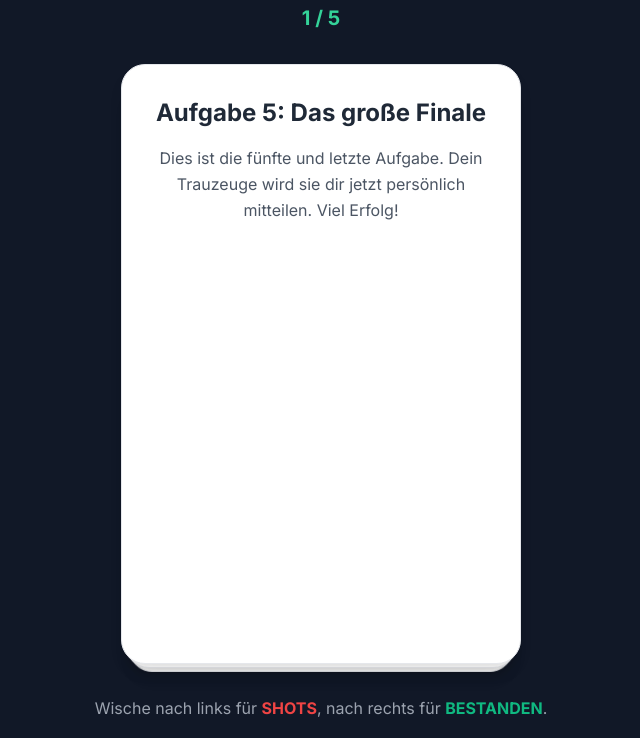
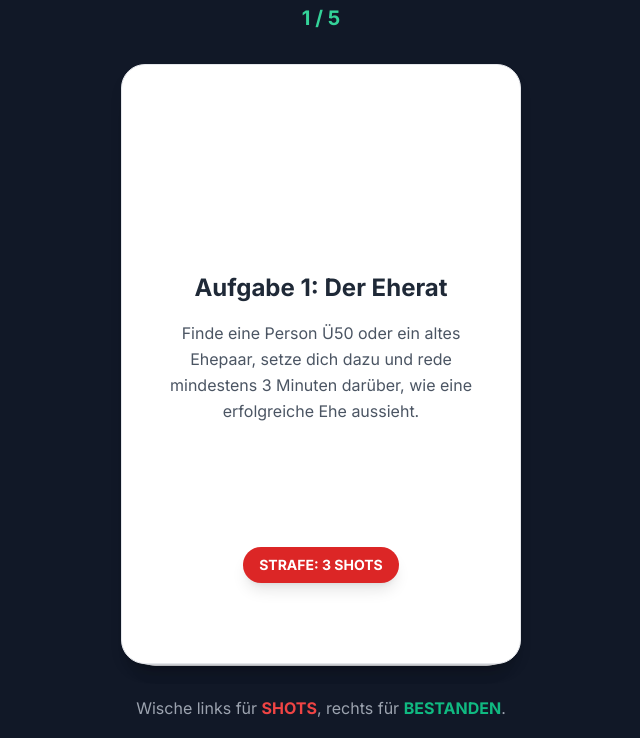
Before and after one commit to nERoX1329/JGA-Spiel, a plain HTML site: page index.html in a window 1280 px wide. Shown: the part 62-800 px from the top of the page, without its empty margins (319-959 px from the left). Drawn offline with nearby package versions, Linux system fonts and the light colour scheme.

Commit message:
Update index.html

```diff
--- a/index.html
+++ b/index.html
@@ -41,28 +41,16 @@
             will-change: transform;
             display: flex;
             flex-direction: column;
-            justify-content: space-between;
+            justify-content: center; /* Center content vertically */
             align-items: center;
             padding: 2rem; /* 32px */
+            padding-bottom: 4rem; /* More padding at bottom for shot info */
             text-align: center;
             border: 1px solid #e5e7eb;
         }
 
         .card:active {
             cursor: grabbing;
-        }
-
-        /* Give depth to the stacked cards */
-        .card:nth-child(2) {
-            transform: translateY(10px) scale(0.98);
-            z-index: -1;
-        }
-        .card:nth-child(3) {
-            transform: translateY(20px) scale(0.96);
-            z-index: -2;
-        }
-        .card:nth-child(n+4) {
-             display: none;
         }
 
         /* Status overlay that appears during swipe */
@@ -74,16 +62,21 @@
             opacity: 0;
             transition: opacity 0.2s ease-in-out;
             pointer-events: none; /* Makes sure it doesn't interfere with dragging */
+            border: 4px solid;
+            padding: 0.5rem 1rem;
+            border-radius: 0.75rem;
         }
 
         .status-indicator.like {
             color: #10B981; /* Emerald 500 */
+            border-color: #10B981;
             right: 40px;
             transform: rotate(15deg);
         }
 
         .status-indicator.nope {
             color: #EF4444; /* Red 500 */
+            border-color: #EF4444;
             left: 40px;
             transform: rotate(-15deg);
         }
@@ -101,7 +94,7 @@
         </div>
 
         <div class="mt-8 text-center text-gray-400 px-4">
-            <p>Wische nach links für <span class="text-red-500 font-bold">SHOTS</span>, nach rechts für <span class="text-emerald-500 font-bold">BESTANDEN</span>.</p>
+            <p>Wische links für <span class="text-red-500 font-bold">SHOTS</span>, rechts für <span class="text-emerald-500 font-bold">BESTANDEN</span>.</p>
         </div>
     </div>
 
@@ -109,10 +102,12 @@
     <div id="final-screen" class="hidden flex-col items-center justify-center text-center p-8">
         <h2 class="text-5xl font-black text-emerald-400 mb-4">GESCHAFFT!</h2>
         <p class="text-xl text-gray-200 mb-8">Starke Leistung! Hier ist der Ablaufplan für den Rest des Tages.</p>
+        <a id="qr-link" href="https://nerox1329.github.io/Ablaufplan/" target="_blank" rel="noopener noreferrer">
             <div class="bg-white p-4 rounded-xl shadow-lg">
-            <img id="qr-code" src="https://api.qrserver.com/v1/create-qr-code/?size=250x250&data=HierKoennteDeinLinkStehen" alt="QR Code zum Ablaufplan"
+                <img id="qr-code" src="" alt="QR Code zum Ablaufplan"
                      onerror="this.onerror=null; this.src='https://placehold.co/250x250/ffffff/000000?text=QR+Code+fehlt';">
             </div>
+        </a>
          <button onclick="location.reload()" class="mt-8 bg-emerald-500 hover:bg-emerald-600 text-white font-bold py-3 px-6 rounded-full transition-transform transform hover:scale-105">
             Nochmal spielen
         </button>
@@ -123,23 +118,28 @@
         const tasks = [
             {
                 title: "Aufgabe 1: Der Eherat",
-                description: "Finde eine Person Ü50 oder ein altes Ehepaar, setze dich dazu und rede mindestens 3 Minuten darüber, wie eine erfolgreiche Ehe aussieht."
+                description: "Finde eine Person Ü50 oder ein altes Ehepaar, setze dich dazu und rede mindestens 3 Minuten darüber, wie eine erfolgreiche Ehe aussieht.",
+                shots: 3
             },
             {
                 title: "Aufgabe 2: Bundesliga-Duell",
-                description: "Jetzt wird es spannend! Du zählst jetzt abwechselnd mit dem Trauzeugen die Bundesligisten auf. Wer zuerst nicht mehr weiter weiß, trinkt 3 Shots. Los geht’s!"
+                description: "Jetzt wird es spannend! Du zählst jetzt abwechselnd mit dem Trauzeugen die Bundesligisten auf. Wer zuerst nicht mehr weiter weiß, trinkt.",
+                shots: 3
             },
             {
                 title: "Aufgabe 3: Clash of Clans",
-                description: "Öffne Clash of Clans und nimm die Herausforderung im Chat an. 3 Sterne: Alle anderen trinken 2 Shots. 2 Sterne: Du trinkst 2 Shots. 0-1 Stern: Du trinkst 3 Shots. Gutes Clshen!"
+                description: "Öffne CoC und nimm die Herausforderung an. 3★: Alle anderen trinken 2 Shots. 2★: Du trinkst 2 Shots. 0-1★: Du trinkst 3 Shots!",
+                shots: 3 // Fallback, falls die Aufgabe generell verweigert wird
             },
             {
                 title: "Aufgabe 4: Die Durchsage",
-                description: "Du stehst auf und fragst einmal gut verständlich, sodass es im ganzen Raum zu hören ist: 'Entschuldigung, hat hier jemand den Bräutigam gesehen?'. Bei Nichterfüllung: 2 Shots."
+                description: "Du stehst auf und fragst einmal gut verständlich, sodass es im ganzen Raum zu hören ist: 'Entschuldigung, hat hier jemand den Bräutigam gesehen?'.",
+                shots: 2
             },
             {
                 title: "Aufgabe 5: Das große Finale",
-                description: "Dies ist die fünfte und letzte Aufgabe. Dein Trauzeuge wird sie dir jetzt persönlich mitteilen. Viel Erfolg!"
+                description: "Dies ist die fünfte und letzte Aufgabe. Dein Trauzeuge wird sie dir jetzt persönlich mitteilen. Viel Erfolg!",
+                shots: 5
             }
         ];
 
@@ -152,35 +152,39 @@
 
         // --- STATE ---
         let currentIndex = 0;
-        let allCards = [];
 
         // --- FUNCTIONS ---
 
         /**
-         * Creates and appends all task cards to the DOM.
+         * Creates and appends all task cards to the DOM in the correct order.
          */
         function createCards() {
-            tasks.slice().reverse().forEach((task, index) => {
+            // By reversing the array first, and then prepending, we ensure Card 1 is the first element in the DOM and thus on top.
+            tasks.slice().reverse().forEach((task) => {
                 const card = document.createElement('div');
                 card.classList.add('card');
                 card.innerHTML = `
+                    <div class="relative w-full h-full flex flex-col justify-center items-center">
+                         <div class="absolute top-0 w-full h-12 flex justify-between items-center px-4">
+                            <div class="status-indicator nope">SHOTS!</div>
+                            <div class="status-indicator like">TOP!</div>
+                        </div>
                         <div>
                             <h3 class="text-2xl font-bold text-gray-800 mb-4">${task.title}</h3>
                             <p class="text-gray-600 leading-relaxed">${task.description}</p>
                         </div>
-                    <div class="w-full h-12 flex justify-between items-center px-4 absolute top-0 left-0">
-                        <div class="status-indicator nope">SHOTS!</div>
-                        <div class="status-indicator like">TOP!</div>
+                         <div class="absolute bottom-4 bg-red-600 text-white text-sm font-bold px-4 py-2 rounded-full shadow-lg">
+                            STRAFE: ${task.shots} SHOTS
+                         </div>
                     </div>
                 `;
-                cardStack.appendChild(card);
+                cardStack.prepend(card);
             });
-            allCards = document.querySelectorAll('.card');
-            initCard(allCards[0]);
+            updateCardStackVisuals();
         }
 
         /**
-         * Initializes event listeners for the top card.
+         * Initializes event listeners for the current top card.
          * @param {HTMLElement} card The card element to make interactive.
          */
         function initCard(card) {
@@ -188,27 +192,22 @@
 
             let isDragging = false;
             let startX = 0;
-            let startY = 0;
-
             const nopeIndicator = card.querySelector('.status-indicator.nope');
             const likeIndicator = card.querySelector('.status-indicator.like');
 
             function onPointerDown(e) {
                 isDragging = true;
                 startX = e.pageX ?? e.touches[0].pageX;
-                startY = e.pageY ?? e.touches[0].pageY;
-                card.style.transition = 'none'; // Disable transition for smooth dragging
+                card.style.transition = 'none';
             }
 
             function onPointerMove(e) {
                 if (!isDragging) return;
-
                 const currentX = e.pageX ?? e.touches[0].pageX;
                 const diffX = currentX - startX;
-                const rotate = diffX * 0.1; // Rotation effect
+                const rotate = diffX * 0.1;
+                const opacity = Math.min(Math.abs(diffX) / 100, 1);
 
-                // Show status indicator based on swipe direction
-                const opacity = Math.min(Math.abs(diffX) / 100, 1);
                 if(diffX > 0) {
                     likeIndicator.style.opacity = opacity;
                     nopeIndicator.style.opacity = 0;
@@ -223,55 +222,62 @@
             function onPointerUp(e) {
                 if (!isDragging) return;
                 isDragging = false;
-
-                const currentX = e.pageX ?? e.changedTouches[0].pageX;
-                const diffX = currentX - startX;
-
-                card.style.transition = 'transform 0.4s cubic-bezier(0.25, 0.46, 0.45, 0.94)';
                 likeIndicator.style.opacity = 0;
                 nopeIndicator.style.opacity = 0;
+                card.style.transition = 'transform 0.4s cubic-bezier(0.25, 0.46, 0.45, 0.94)';
 
-                // Check swipe threshold
+                const diffX = (e.pageX ?? e.changedTouches[0].pageX) - startX;
+
                 if (Math.abs(diffX) > card.clientWidth * 0.4) {
                     const direction = diffX > 0 ? 1 : -1;
-                    card.style.transform = `translateX(${direction * (window.innerWidth)}px) rotate(${direction * 30}deg)`;
-
-                    // Remove card after animation
-                    setTimeout(() => {
-                        card.remove();
-                        handleNextCard();
-                    }, 400);
-
+                    card.style.transform = `translateX(${direction * window.innerWidth}px) rotate(${direction * 30}deg)`;
+                    setTimeout(handleNextCard, 400);
                 } else {
-                    // Reset card to original position
                     card.style.transform = '';
                 }
             }
 
-            // Add listeners
             card.addEventListener('mousedown', onPointerDown);
-            card.addEventListener('mousemove', onPointerMove);
+            document.addEventListener('mousemove', onPointerMove);
             document.addEventListener('mouseup', onPointerUp);
             card.addEventListener('touchstart', onPointerDown, { passive: true });
-            card.addEventListener('touchmove', onPointerMove, { passive: true });
-            card.addEventListener('touchend', onPointerUp);
+            document.addEventListener('touchmove', onPointerMove, { passive: true });
+            document.addEventListener('touchend', onPointerUp);
         }
+
+        /**
+         * Sets the visual styles (transform, z-index) for the card stack.
+         */
+        function updateCardStackVisuals() {
+            const currentCards = document.querySelectorAll('#card-stack .card');
+            currentCards.forEach((card, index) => {
+                if (index === 0) { // Top card
+                    card.style.transform = '';
+                    card.style.zIndex = 10;
+                    initCard(card);
+                } else if (index > 0 && index < 3) { // Next 2 cards
+                    card.style.transform = `translateY(${index * 10}px) scale(${1 - (index * 0.03)})`;
+                    card.style.zIndex = 10 - index;
+                    card.style.display = 'flex';
+                } else {
+                    card.style.display = 'none';
+                }
+            });
+        }
+
 
         /**
          * Handles logic for moving to the next card.
          */
         function handleNextCard() {
+            const swipedCard = document.querySelector('#card-stack .card');
+            if (swipedCard) swipedCard.remove();
+
             currentIndex++;
-
             if (currentIndex < tasks.length) {
                 progressIndicator.textContent = `${currentIndex + 1} / ${tasks.length}`;
-                // Re-fetch the remaining cards to find the new top one
-                const remainingCards = document.querySelectorAll('.card');
-                if (remainingCards.length > 0) {
-                    initCard(remainingCards[0]);
-                }
+                updateCardStackVisuals();
             } else {
-                // All cards are gone, show final screen
                 showFinalScreen();
             }
         }
@@ -280,11 +286,9 @@
          * Hides the game and shows the final QR code screen.
          */
         function showFinalScreen() {
-             // You can replace this link with the actual URL for the QR code
-            const qrCodeUrl = "blob:https://imgur.com/c61b17ff-c930-4ca8-94ab-9db19978cf76";
-            // Since blob URLs don't work across sessions, I'll keep the placeholder logic but you can insert a real URL here.
-            // For example: const finalUrl = "https://your-website.com/ablaufplan";
-            // qrCodeImage.src = `https://api.qrserver.com/v1/create-qr-code/?size=250x250&data=${encodeURIComponent(finalUrl)}`;
+            const finalUrl = "https://nerox1329.github.io/Ablaufplan/";
+            const qrApiUrl = `https://api.qrserver.com/v1/create-qr-code/?size=250x250&data=${encodeURIComponent(finalUrl)}`;
+            qrCodeImage.src = qrApiUrl;
 
             gameContainer.classList.add('hidden');
             finalScreen.classList.remove('hidden');
```
Lines whose indentation alone changed are shown as unchanged.
